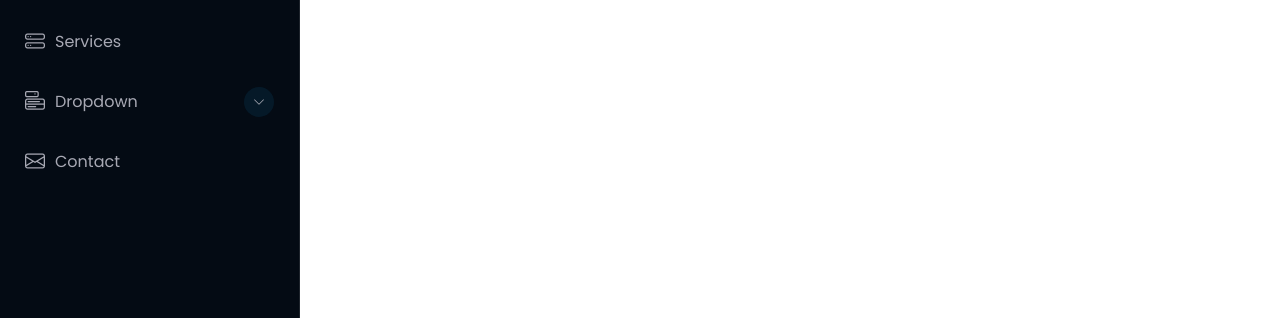
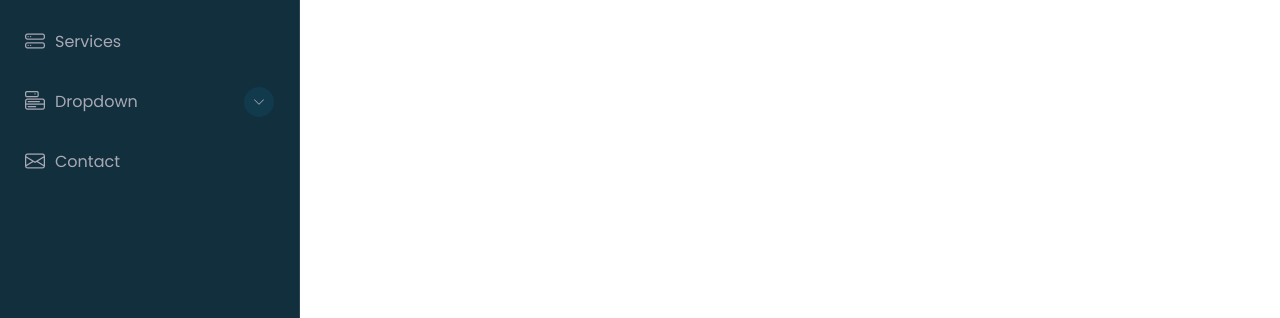
Before and after one commit to chaudharyblr/website, a plain HTML site: page starter-page.html in a window 1280 px wide. Shown: the part 482-800 px from the top of the page. Drawn offline with Linux system fonts and the light colour scheme.

```diff
--- a/assets/css/main.css
+++ b/assets/css/main.css
@@ -45,7 +45,7 @@
 }
 
 .dark-background {
-  --background-color: #040b14;
+  --background-color: #122f3d;
   --default-color: #ffffff;
   --heading-color: #ffffff;
   --surface-color: #151f2b;
```
Also changed, not shown: index.html (+1 -1 lines).
